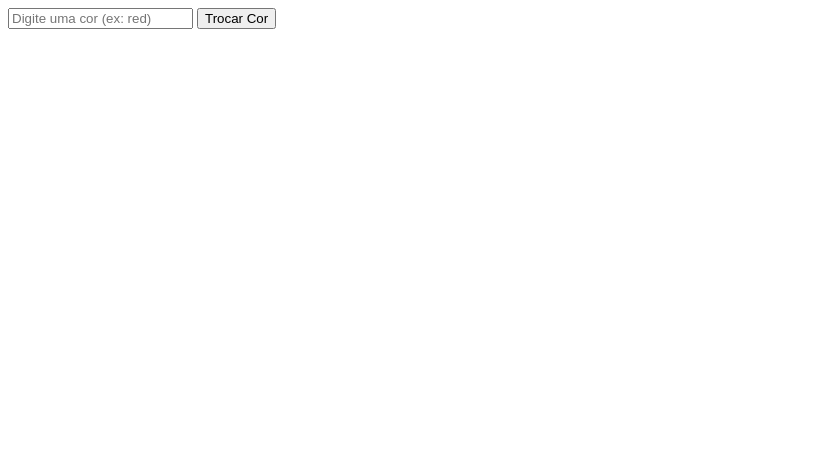
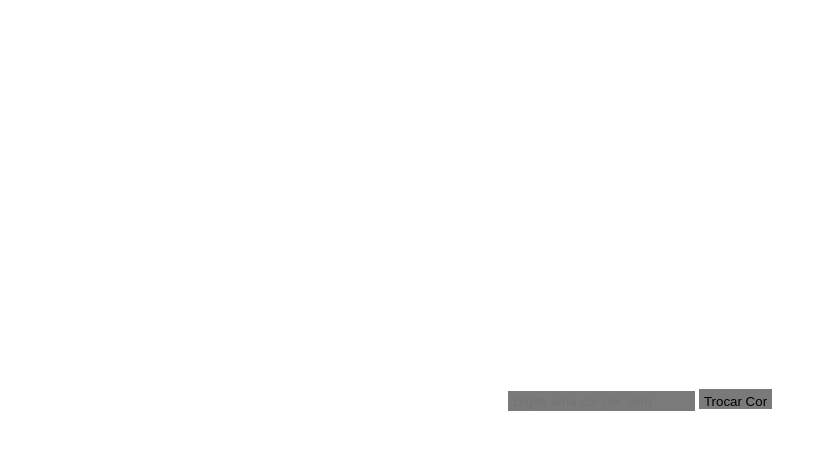
Before and after one commit to moh4b-z/cores-bb, a plain HTML site: page index.html in a window 1280 px wide. Shown: the whole page, without its empty margins (0-827 px from the left). Drawn offline with Linux system fonts and the light colour scheme.

Commit message:
Criação do CSS

```diff
--- a/index.html
+++ b/index.html
@@ -3,6 +3,8 @@
 <head>
     <meta charset="UTF-8">
     <meta name="viewport" content="width=device-width, initial-scale=1.0">
+    <link rel="stylesheet" href="./stley.css">
+    <script></script>
     <title>cores</title>
 </head>
 <body>
--- /dev/null
+++ b/stley.css
@@ -0,0 +1,43 @@
+*{
+    padding: 0;
+    margin: 0;
+    box-sizing: border-box;
+}
+
+a {
+    text-decoration: none;
+    color: inherit;
+}
+
+ul, ol, li{
+    list-style: none;
+}
+
+button{
+    border: none;
+    cursor: pointer;
+}
+input{
+    border: none;
+    outline: none;
+}
+
+body{
+    display: flex;
+    align-items: center;
+    justify-content: center;
+    width: 100vw;
+    height: 100vh;
+}
+
+#cor{
+    background-color: #00000085;
+    height: 20px;
+    padding: 5px;
+}
+
+#trocar-cor{
+    background-color: #00000085;
+    height: 20px;
+    padding: 5px;
+}
```
